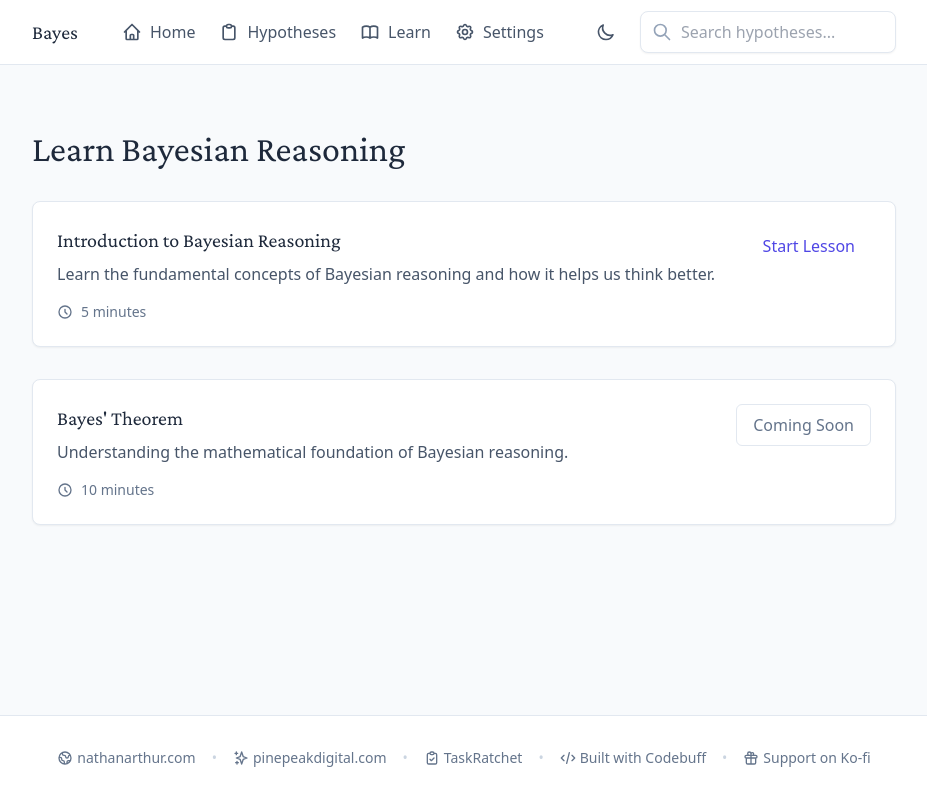
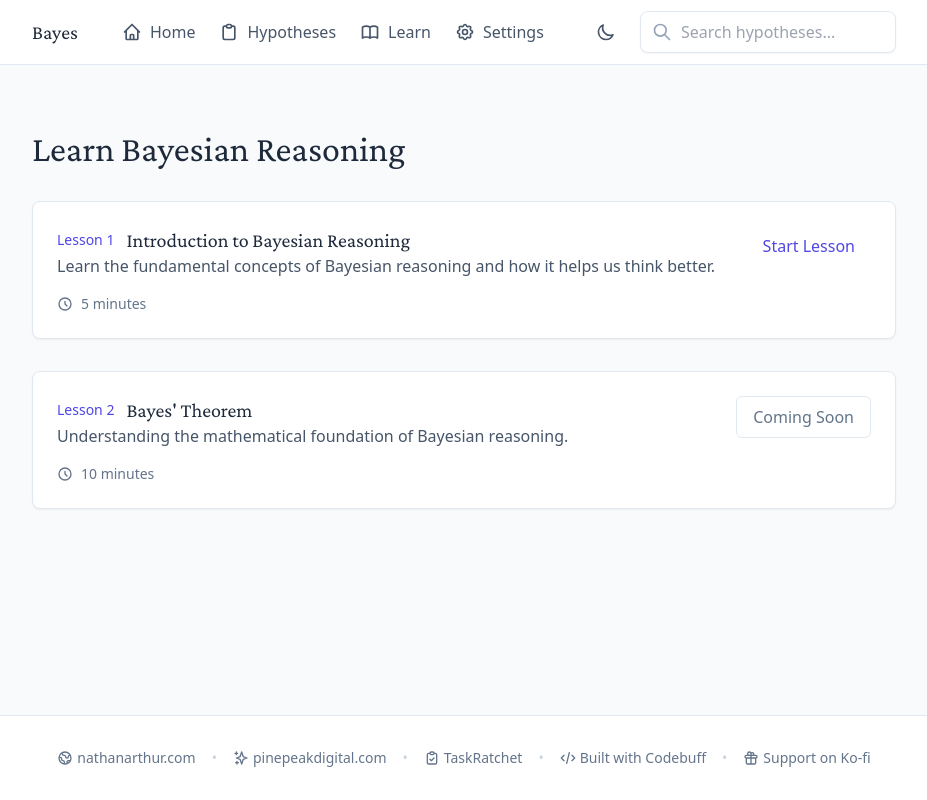
Before and after one commit to narthur/bayes, a SvelteKit app: page /learn in a window 1280 px wide. Shown: the whole page, without its empty margins (176-1103 px from the left). Built offline with nearby package versions, Linux system fonts and the light colour scheme.

Commit message:
add lesson numbers

```diff
--- a/src/routes/learn/+page.svelte
+++ b/src/routes/learn/+page.svelte
@@ -31,15 +31,20 @@
 		<h1 class="text-4xl font-serif text-slate-800 dark:text-slate-100 mb-8">Learn Bayesian Reasoning</h1>
 
 		<div class="space-y-8">
-			{#each lessons as lesson}
+			{#each lessons as lesson, index}
 				<div
 					class="bg-white dark:bg-slate-800 rounded-lg shadow-sm border border-slate-200 dark:border-slate-700 p-6"
 				>
 					<div class="flex items-start justify-between gap-4">
 						<div>
-							<h2 class="text-xl font-serif text-slate-800 dark:text-slate-100 mb-2">
-								{lesson.title}
-							</h2>
+							<div class="flex items-center gap-3">
+								<span class="text-sm font-medium text-indigo-600 dark:text-indigo-400">
+									Lesson {index + 1}
+								</span>
+								<h2 class="text-xl font-serif text-slate-800 dark:text-slate-100">
+									{lesson.title}
+								</h2>
+							</div>
 							<p class="text-slate-600 dark:text-slate-300 mb-4">{lesson.description}</p>
 							<div class="flex items-center gap-4 text-sm">
 								<div class="flex items-center gap-2 text-slate-500 dark:text-slate-400">
```
